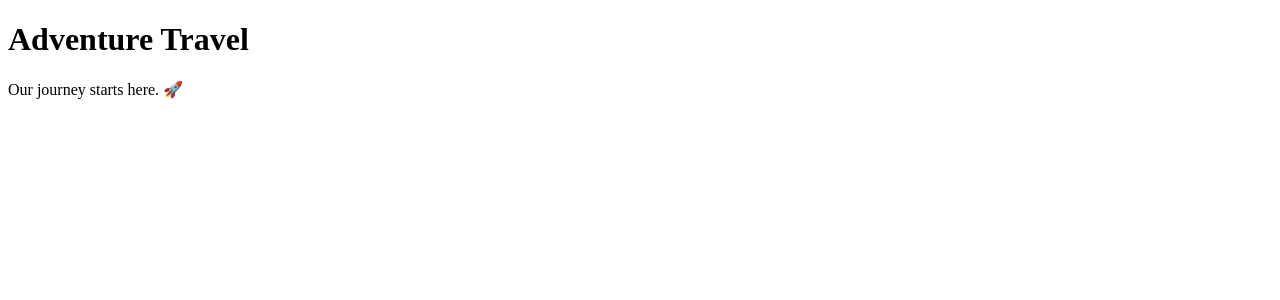
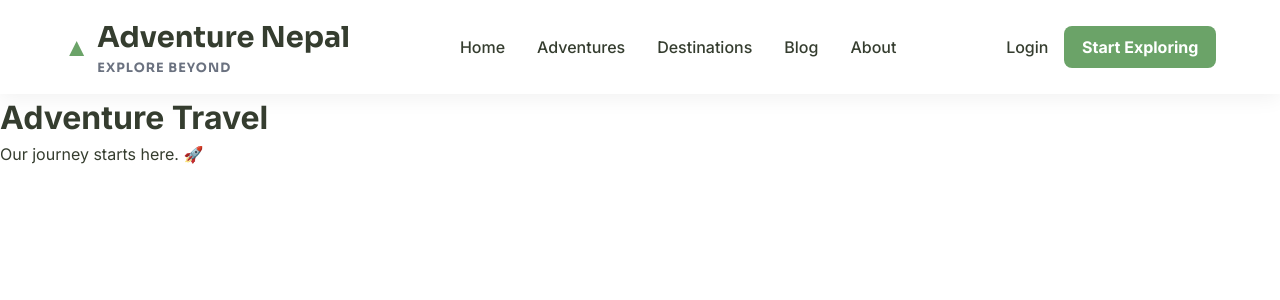
Before and after one commit to grgsaugat11/adventure-hub, a Django app: page / in a window 1280 px wide. Shown: the top 300 px of the page. Run offline with Django 5.2, Linux system fonts and the light colour scheme.

Commit message:
feat(ui): build reusable design system and navbar

```diff
--- a/apps/core/urls.py
+++ b/apps/core/urls.py
@@ -1,5 +1,7 @@
 from django.urls import path
 from . import views
+
+app_name = "core"
 
 urlpatterns = [
     path("", views.home, name="home"),
--- a/config/settings/base.py
+++ b/config/settings/base.py
@@ -143,7 +143,7 @@ USE_TZ = True
 
 # https://docs.djangoproject.com/en/6.0/howto/static-files/
 
-STATIC_URL = 'static/'
+STATIC_URL = '/static/'
 
 STATICFILES_DIRS = [
     BASE_DIR / "static",
--- a/static/css/components.css
+++ b/static/css/components.css
@@ -0,0 +1,21 @@
+.btn {
+  display: inline-flex;
+  align-items: center;
+  justify-content: center;
+  padding: .55rem 1.1rem;
+  border-radius: var(--radius-md);
+  text-decoration: none;
+  font-weight: 700;
+  transition: var(--transition);
+}
+
+.btn-primary {
+  background: var(--color-primary);
+  color: white;
+}
+
+.btn-primary:hover {
+  background: var(--color-primary-dark);
+  color: #fff;
+  transform: translateY(-2px);
+}
--- a/static/css/layout.css
+++ b/static/css/layout.css
@@ -0,0 +1,128 @@
+*,
+*::before,
+*::after {
+  box-sizing: border-box;
+  margin: 0;
+  padding: 0;
+}
+
+html {
+  scroll-behavior: smooth;
+}
+
+body {
+  font-family: var(--font-body);
+  background: var(--color-background);
+  color: var(--color-text);
+  line-height: 1.5;
+}
+
+.container {
+  width: min(var(--container-width), 90%);
+  margin-inline: auto;
+}
+
+.navbar {
+  background: white;
+  padding: var(--space-md) 0;
+  box-shadow: var(--shadow-sm);
+  position: sticky;
+  top: 0;
+  z-index: 1000;
+}
+
+.navbar .container {
+  display: flex;
+  justify-content: space-between;
+  align-items: center;
+}
+
+.navbar__brand {
+  text-decoration: none;
+  color: var(--color-text);
+  font-family: var(--font-heading);
+  font-size: 1.4rem;
+  font-weight: 700;
+  display: flex;
+  align-items: center;
+  gap: var(--space-sm);
+  text-decoration: none;
+}
+
+.brand-text {
+  display: flex;
+  flex-direction: column;
+}
+
+.brand-title {
+  font-family: var(--font-heading);
+  font-size: 1.8rem;
+  font-weight: 700;
+}
+
+.brand-tagline {
+  font-size: 0.8rem;
+  color: var(--color-text-light);
+  letter-spacing: 1px;
+  text-transform: uppercase;
+}
+
+.brand-icon {
+  color: var(--color-primary);
+  font-size: 1.6rem;
+}
+
+.navbar__links {
+  list-style: none;
+  display: flex;
+  gap: var(--space-xl);
+}
+
+.navbar__links a {
+  text-decoration: none;
+  color: var(--color-text);
+  font-weight: 500;
+  position: relative;
+  transition: var(--transition);
+}
+
+.navbar__links a:hover {
+  color: var(--color-primary);
+}
+
+.navbar__links a::after {
+  content: "";
+  position: absolute;
+  left: 0;
+  bottom: -6px;
+  width: 0;
+  height: 2px;
+  background: var(--color-primary);
+  transition: var(--transition);
+}
+
+.navbar__links a:hover::after {
+  width: 100%;
+}
+
+.navbar__login {
+  color: var(--color-text);
+  text-decoration: none;
+  font-weight: 500;
+  transition: var(--transition);
+}
+
+.navbar__login:hover {
+  color: var(--color-primary);
+}
+
+.navbar__actions {
+  display: flex;
+  align-items: center;
+  gap: var(--space-md);
+}
+
+/* .navbar__actions > a {
+  text-decoration: none;
+  color: var(--color-text);
+} */
--- a/static/css/main.css
+++ b/static/css/main.css
@@ -0,0 +1,4 @@
+@import url("variables.css");
+@import url("layout.css");
+@import url("components.css");
+@import url("home.css");
--- a/static/css/variables.css
+++ b/static/css/variables.css
@@ -0,0 +1,61 @@
+:root {
+
+    /* ========= Colors ========= */
+
+    --color-primary: #6BA368;
+    --color-primary-dark: #515B3A;
+    --color-primary-light: #9CFC97;
+
+    --color-accent: #E6FAFC;
+
+    --color-background: #FFFFFF;
+    --color-surface: #F8FAFC;
+
+    --color-text: #353D2F;
+    --color-text-light: #6B7280;
+
+    /* ========= Typography ========= */
+
+    --font-heading: "Sora", sans-serif;
+    --font-body: "Inter", sans-serif;
+
+    --fs-xs: 0.75rem;
+    --fs-sm: 0.875rem;
+    --fs-base: 1rem;
+    --fs-lg: 1.125rem;
+    --fs-xl: 1.5rem;
+    --fs-2xl: 2rem;
+    --fs-3xl: 3rem;
+    --fs-4xl: 4rem;
+
+    /* ========= Spacing ========= */
+
+    --space-xs: .25rem;
+    --space-sm: .5rem;
+    --space-md: 1rem;
+    --space-lg: 1.5rem;
+    --space-xl: 2rem;
+    --space-2xl: 3rem;
+    --space-3xl: 4rem;
+    --space-4xl: 6rem;
+
+    /* ========= Radius ========= */
+
+    --radius-sm: 4px;
+    --radius-md: 8px;
+    --radius-lg: 16px;
+    --radius-full: 999px;
+
+    /* ========= Shadow ========= */
+
+    --shadow-sm:0 4px 20px rgba(0,0,0,.06);
+    --shadow-md: 0 8px 20px rgba(0,0,0,.08);
+
+    /* ========= Layout ========= */
+
+    --container-width: 1200px;
+
+    /* ========= Animation ========= */
+
+    --transition: .25s ease;
+}
--- a/templates/base.html
+++ b/templates/base.html
@@ -5,20 +5,27 @@
 <head>
     <meta charset="UTF-8">
     <meta name="viewport" content="width=device-width, initial-scale=1.0">
+    <title>{% block title %}Adventure Travel{% endblock %}</title>
 
-    <link rel="stylesheet" href="{% static 'css/base.css' %}">
-    <link rel="stylesheet" href="{% static 'css/layout.css' %}">
-    <link rel="stylesheet" href="{% static 'css/components.css' %}">
-    <link rel="stylesheet" href="{% static 'css/pages.css' %}">
+    <!-- Google Fonts -->
+    <link rel="preconnect" href="https://fonts.googleapis.com">
+    <link rel="preconnect" href="https://fonts.gstatic.com" crossorigin>
 
-    <title>{% block title %}Adventure Travel{% endblock %}</title>
+    <link href="https://fonts.googleapis.com/css2?family=Inter:wght@300;400;500;600;700&family=Sora:wght@400;600;700;800&display=swap" rel="stylesheet">
+
+    <!-- CSS -->
+    <link rel="stylesheet" href="{% static 'css/main.css' %}">
 </head>
 <body>
 
-{% block content %}
-{% endblock %}
+    {% include "includes/navbar.html" %}
 
-<script src="{% static 'js/main.js' %}"></script>
+    <main>
+        {% block content %}
+        {% endblock %}
+    </main>
+
+    <script src="{% static 'js/main.js' %}"></script>
 
 </body>
 </html>
--- /dev/null
+++ b/templates/includes/navbar.html
@@ -0,0 +1,28 @@
+<nav class="navbar">
+    <div class="container">
+        <a href="{% url 'core:home' %}" class="navbar__brand">
+            <span class="brand-icon">▲</span>
+            <div class="brand-text">
+                <span class="brand-title">
+                    Adventure Nepal
+                </span>
+                <span class="brand-tagline">
+                    Explore Beyond
+                </span>
+            </div>
+        </a>
+        <ul class="navbar__links">
+            <li><a href="{% url 'core:home' %}">Home</a></li>
+            <li><a href="#">Adventures</a></li>
+            <li><a href="#">Destinations</a></li>
+            <li><a href="#">Blog</a></li>
+            <li><a href="#">About</a></li>
+        </ul>
+        <div class="navbar__actions">
+            <a href="#" class="navbar__login">Login</a>
+            <a href="#" class="btn btn-primary">
+                Start Exploring
+            </a>
+        </div>
+    </div>
+</nav>
```
Also changed, not shown: db.sqlite3.
